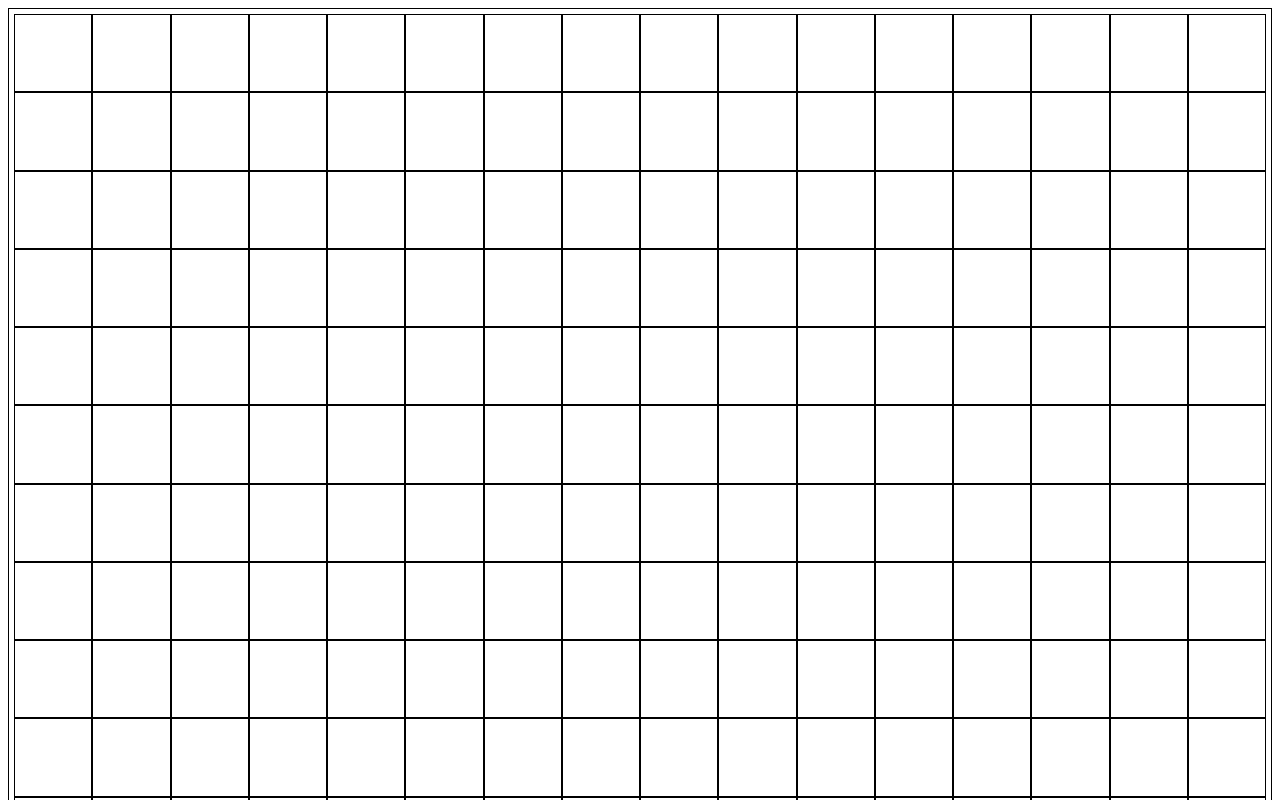
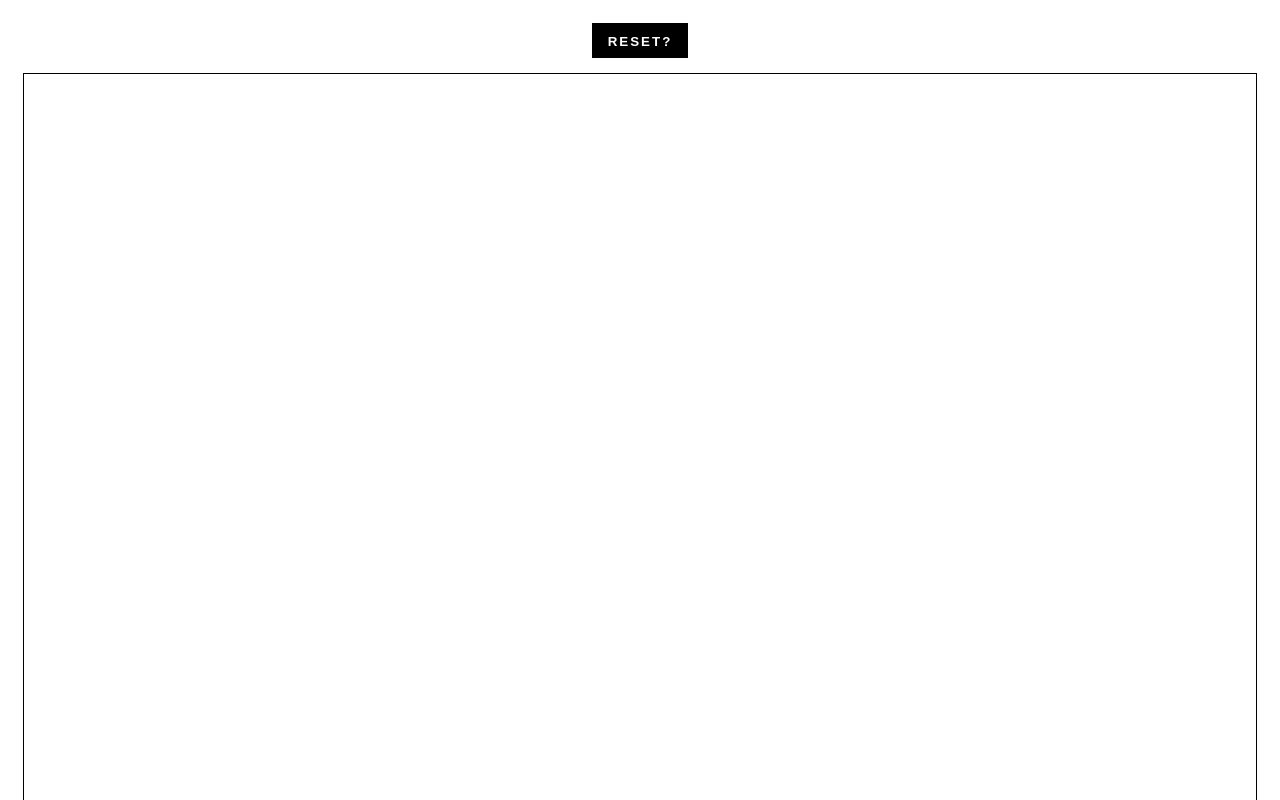
Before and after one commit to caitnbake/odin-etchasketch, a plain HTML site: page index.html in a window 1280 px wide. Shown: the top 800 px of the page. Drawn offline with Linux system fonts and the light colour scheme.

Commit message:
Add reset button

```diff
--- a/etchasketch.js
+++ b/etchasketch.js
@@ -1,15 +1,20 @@
 const NUM = 16;
+const boxWidth = ((1 / NUM) * 100) + "%";
+
 const container = document.querySelector(".container");
-
-// Ensures the right number of rows/columns fill up the container
-const boxWidth = ((1 / NUM) * 100) + "%";
+const resetBtn = document.querySelector(".reset");
+resetBtn.addEventListener("click", () => {
+    prompt("How many boxes?");
+    for (let newBox of newBoxes) {
+        newBox.style.backgroundColor = "white";
+    }
+});
 
 // Initialize boxes
 for (let i = 0; i < (NUM ** 2); i++) {
     const newBox = document.createElement("div");
     newBox.style.width = `${boxWidth}`;
     newBox.style.aspectRatio = `1 / 1`;
-    newBox.style.border = "1px solid black"
     newBox.classList.add("newBox");
     container.appendChild(newBox);
 }
--- a/index.html
+++ b/index.html
@@ -7,6 +7,7 @@
     <link rel="stylesheet" href="styles.css">
 </head>
 <body>
+    <button class="reset">Reset?</button>
     <div class="container"></div>
     <script src="etchasketch.js"></script>
 </body>
--- a/styles.css
+++ b/styles.css
@@ -1,11 +1,33 @@
 * {
     box-sizing: border-box;
+}
+
+body {
+    padding: 15px;
+    text-align: center;
 }
 
 .container {
     display: flex;
     flex-wrap: wrap;
     border: 1px solid black;
-    padding: 5px;
     width: 100%;
 }
+
+.reset {
+    padding: 10px 15px 8px 15px;
+    background-color: black;
+    color: white;
+    border: 1px solid black;
+    margin-bottom: 15px;
+    font-weight: bold;
+    text-transform: uppercase;
+    letter-spacing: 2px;
+}
+
+.reset:hover {
+    background-color: white;
+    color: black;
+    border: 1px solid black;
+    cursor: pointer;
+}
```
